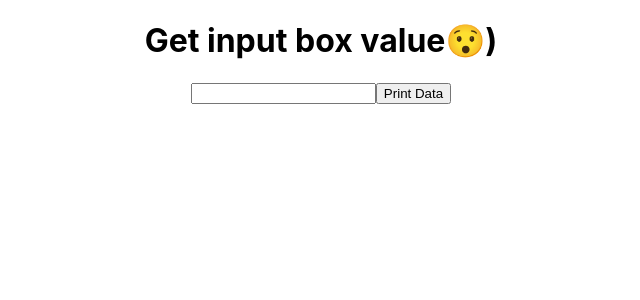
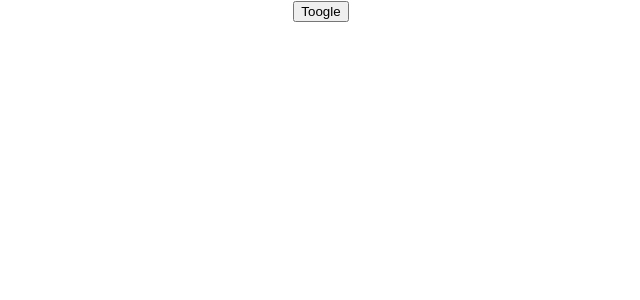
Before and after one commit to zamiasha/Learning-react-, a React (Create React App) app: page / in a window 1280 px wide. Shown: the top 300 px of the page, without its empty margins (319-959 px from the left). Built offline with nearby package versions, Linux system fonts and the light colour scheme.

Commit message:
added  button 1 click hide & show

```diff
--- a/src/App.jsx
+++ b/src/App.jsx
@@ -6,28 +6,19 @@ import User  from './components/User';
 
 function App() {
 
-    const [data, setData] = useState(null)
-    const [print, setPrint] = useState(false)
-
-
-
-    function getData(val) {
-        console.warn(val.target.value)
-        setData(val.target.value)
-    }
+   const [status, setStatus]=React.useState(false)
 
     return (
         <div className="App">
+        {
+            status?
+            <h1>Hide and  show ) 😮</h1> : null
+        }
 
-        <h1>Get input box value😯) </h1>
-        {
-            print?
-            <h2>{data}</h2>
-            :null
-        }
-        <input type="text" onChange={getData} />
-        <button onClick={()=>setPrint(true)} >Print Data</button>
 
+        {/* <button onClick={()=>setStatus(false)}>hide</button>
+        <button onClick={()=>setStatus(true)}>show</button> */}
+        <button onClick={()=>setStatus(!status)}>Toogle</button>
 
 
        </div>
```
